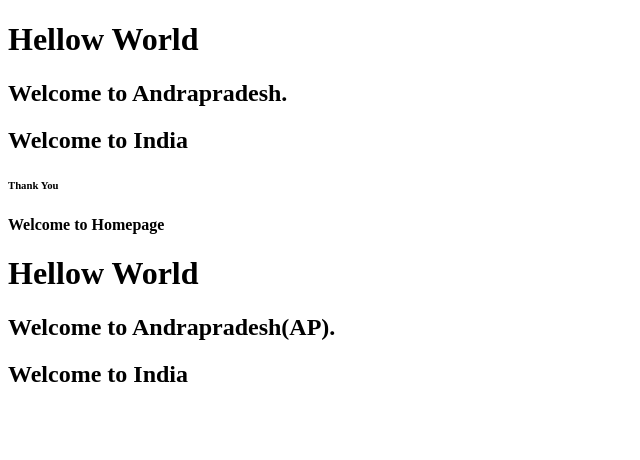
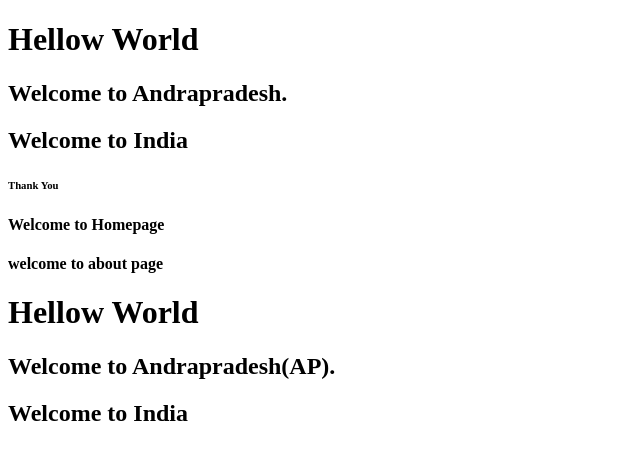
Before and after one commit to Vijaya72569/HtmpRepo, a plain HTML site: page index.html in a window 1280 px wide. Shown: the whole page, without its empty margins (0-640 px from the left). Drawn offline with Linux system fonts and the light colour scheme.

Commit message:
add about page

```diff
--- a/index.html
+++ b/index.html
@@ -14,7 +14,7 @@
     <h6>Thank You</h6>
 
     <h4>Welcome to Homepage</h4>
-
+<h4>welcome to about page</h4>
 
 
       <h1>Hellow World</h1>
```
